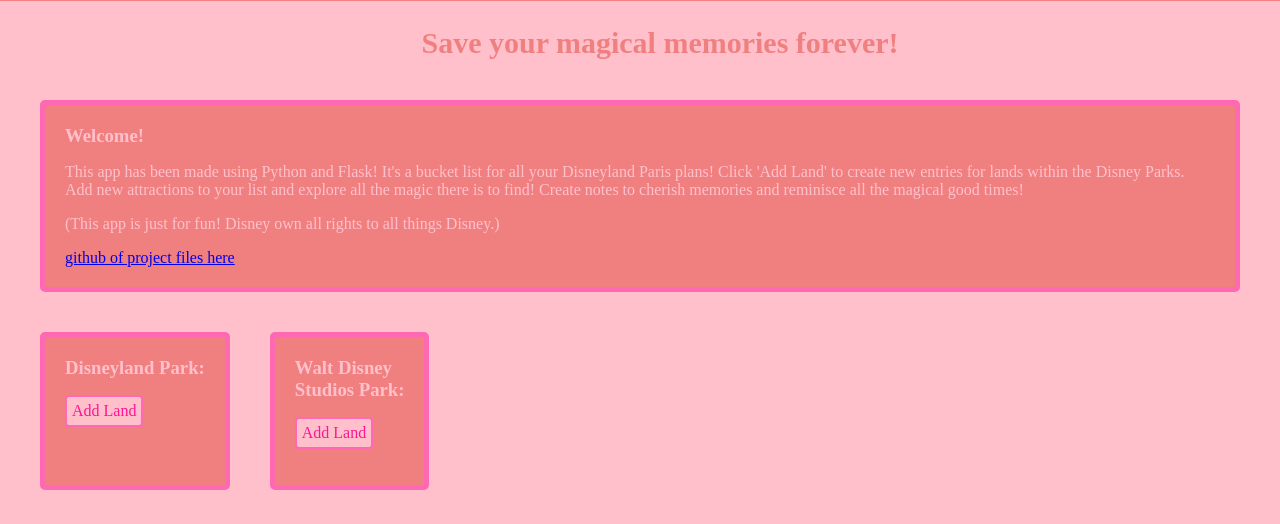
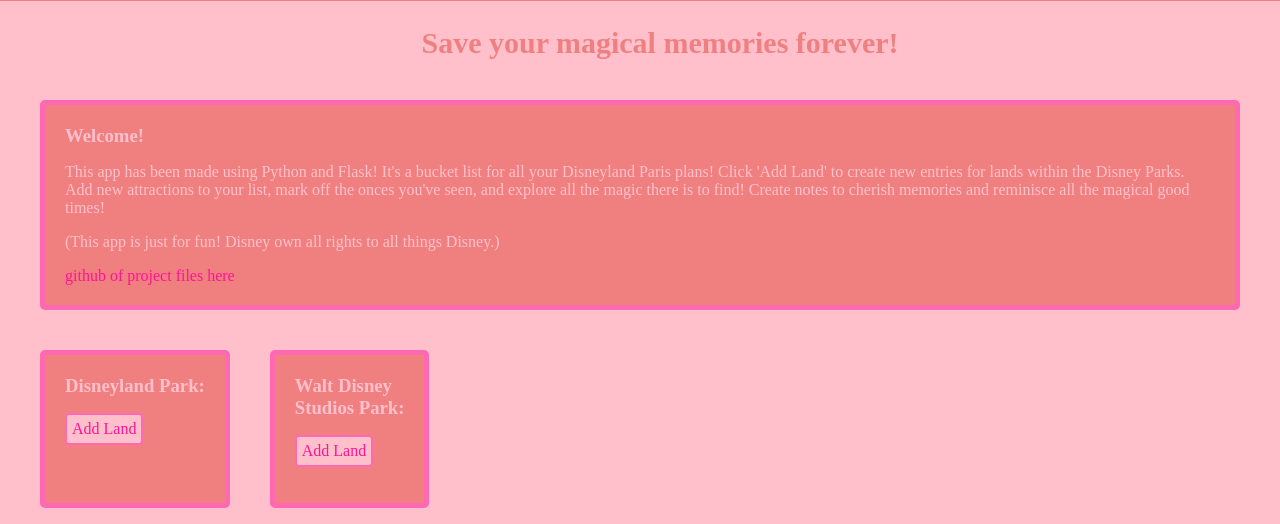
Before and after one commit to ruthierutho/disneyland_bucketlist_python_project, a Flask app: page / in a window 1280 px wide. Shown: the part 311-835 px from the top of the page. Run offline with Flask 2, Linux system fonts and the light colour scheme; data that the repository does not hold is empty; some libraries are stand-ins or nearby versions.

Commit message:
small changes

```diff
--- a/templates/parks/index.html
+++ b/templates/parks/index.html
@@ -6,9 +6,9 @@
 <section class = "featured">
     <div class = "parkland">
         <h3 class = "plheader">Welcome!</h3>
-        <p>This app has been made using Python and Flask! It's a bucket list for all your Disneyland Paris plans! Click 'Add Land' to create new entries for lands within the Disney Parks. Add new attractions to your list and explore all the magic there is to find! Create notes to cherish memories and reminisce all the magical good times! </p>
-        <p>(This app is just for fun! Disney own all rights to all things Disney.)</p>
-        <a href="https://github.com/ruthierutho/disneyland_bucketlist_python_project">github of project files here</a>
+        <p>This app has been made using Python and Flask! It's a bucket list for all your Disneyland Paris plans! Click 'Add Land' to create new entries for lands within the Disney Parks. Add new attractions to your list, mark off the onces you've seen, and explore all the magic there is to find! Create notes to cherish memories and reminisce all the magical good times! </p>
+        <p >(This app is just for fun! Disney own all rights to all things Disney.)</p>
+        <a class = "linkb" href="https://github.com/ruthierutho/disneyland_bucketlist_python_project">github of project files here</a>
     </div>
    <div class = "parkland">
     <h3 class = "plheader">Disneyland Park:</h3>
```
